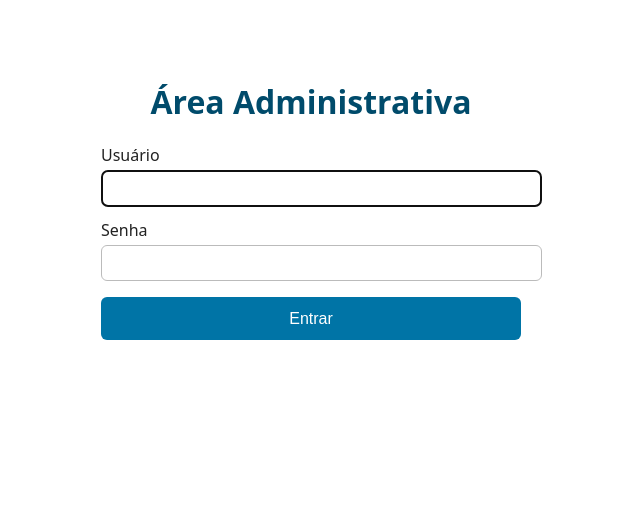
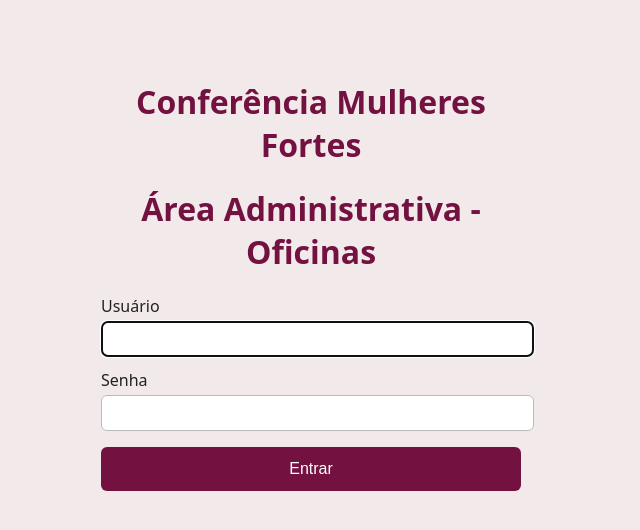
Before and after one commit to comercial-ediomare/oficinas-salgueiro, a Flask app: page /login in a window 1280 px wide. Shown: the top 530 px of the page, without its empty margins (329-969 px from the left). Run offline with Flask 3, Linux system fonts and the light colour scheme; data comes from the database, SQL or seed files in the repository; data that the repository does not hold is empty.

Commit message:
Update login.html

```diff
--- a/templates/login.html
+++ b/templates/login.html
@@ -5,17 +5,18 @@
   <title>Login do Admin</title>
   <meta name="viewport" content="width=device-width, initial-scale=1">
   <style>
-    body { font-family: system-ui, -apple-system, Segoe UI, Roboto, Arial; max-width: 420px; margin: 10vh auto; padding: 0 1rem; color:#222; }
-    h1 { text-align:center; color:#004b6b; }
+    body { font-family: system-ui, -apple-system, Segoe UI, Roboto, Arial; max-width: 420px; margin: 10vh auto; padding: 0 1rem; color:#222; background-color: #f2e9ea; }
+    h1 { text-align:center; color:#731240; }
     label { display:block; margin:.75rem 0 .25rem; }
-    input { width:100%; padding:.6rem; border:1px solid #bbb; border-radius:6px; }
-    button { margin-top:1rem; width:100%; padding:.8rem; border:none; border-radius:6px; background:#0074a6; color:#fff; font-size:1rem; cursor:pointer; }
-    button:hover { background:#005c83; }
+    input { width:98%; padding:.6rem; border:1px solid #bbb; border-radius:6px; }
+    button { margin-top:1rem; width:100%; padding:.8rem; border:none; border-radius:6px; background:#731240; color:#fff; font-size:1rem; cursor:pointer; }
+    button:hover { background:#5a0f33; }
     .error { background:#ffe0e0; border:1px solid #f99; color:#a00; padding:.75rem; border-radius:6px; margin:1rem 0; }
   </style>
 </head>
 <body>
-  <h1>Área Administrativa</h1>
+  <h1>Conferência Mulheres Fortes</h1>
+  <h1>Área Administrativa - Oficinas</h1>
 
   {% if error %}
     <div class="error">{{ error }}</div>
```
